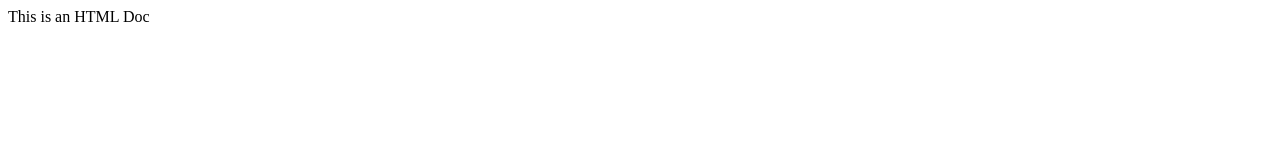
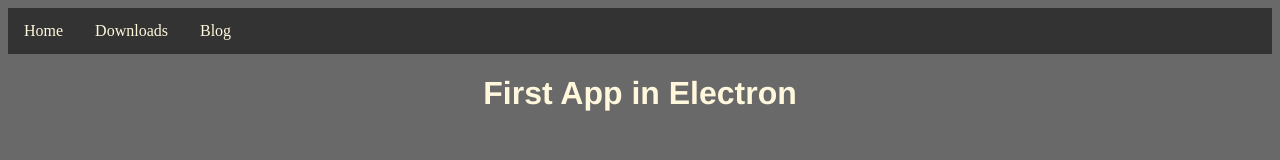
Before and after one commit to Anderu-W/javascript_blackjack, an Electron app: page index.html in a window 1280 px wide. Drawn offline with Linux system fonts and the light colour scheme.

Commit message:
Added CSS and Control Bar

```diff
--- a/index.html
+++ b/index.html
@@ -1,5 +1,15 @@
 <html>
+    <head>
+        <link rel="stylesheet" href="main.css">
+    </head>
     <body>
-        This is an HTML Doc
+
+        <ul>
+            <li><a href="#" id="homeLink" > Home </a></li>
+            <li><a href="pageTwo.html"> Downloads </a></li>
+            <li><a href="#"> Blog </a></li>
+        </ul>
+
+        <h1>First App in Electron</h1>
     </body>
 </html>
--- a/index.js
+++ b/index.js
@@ -1,4 +1,4 @@
-const {app, BrowserWindow} = require('electron')
+const {app, BrowserWindow} = require('electron');
 
 let mainWindow;
 
--- /dev/null
+++ b/main.css
@@ -0,0 +1,30 @@
+body {
+    background-color: dimgray;
+}
+h1 {
+    text-align: center;
+    color: cornsilk;
+    font-family: 'Franklin Gothic Medium', 'Arial Narrow', Arial, sans-serif;
+}
+
+ul {
+    list-style-type: none;
+    margin: 0;
+    padding: 0;
+    overflow: hidden;
+    background-color: #333;
+    text-align: center;
+    display: block;
+}
+
+li {
+    float: left;
+}
+
+li a {
+    display: block;
+    text-align: center;
+    padding: 14px 16px;
+    color: cornsilk;
+    text-decoration: none;
+}
```
Also changed, not shown: pageTwo.html (added, +15 -0 lines).
